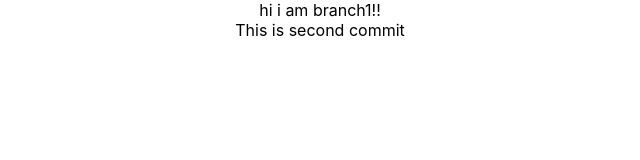
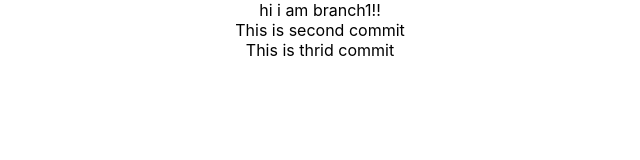
Before and after one commit to WooJuJang/git, a React (Create React App) app in the folder client/: page / in a window 1280 px wide. Shown: the top 160 px of the page, without its empty margins (320-960 px from the left). Built offline with nearby package versions, Linux system fonts and the light colour scheme.

Commit message:
branch1 thrid commit

```diff
--- a/client/src/App.tsx
+++ b/client/src/App.tsx
@@ -7,6 +7,7 @@ function App() {
     <div className="App">
       <div>hi i am branch1!!</div>
       <div>This is second commit</div>
+      <div>This is thrid commit</div>
     </div>
   );
 }
```
